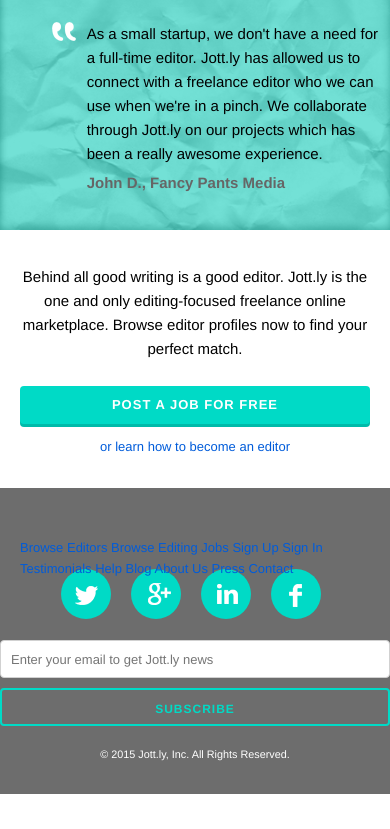
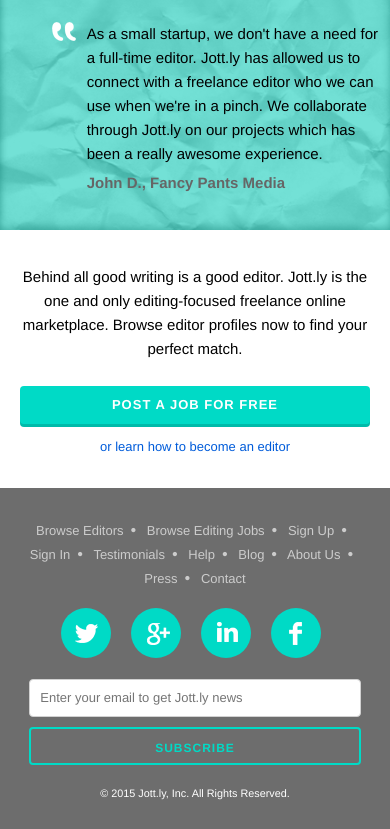
Before and after one commit to astridparisUX/Jottly, a website: page index.html in a window 390 px wide. Shown: the part 2367-3196 px from the top of the page. Before the commit the page ends 3161 px from the top, so only its background shows below. Drawn offline with Linux system fonts and the light colour scheme.

Commit message:
Added links to social media icons in footer, adjusted mobile version of footer links & form

```diff
--- a/css/styles.css
+++ b/css/styles.css
@@ -107,7 +107,7 @@
   text-transform: uppercase;
   white-space: nowrap;
 }
- @media only screen and (max-width: 400px) {
+ @media only screen and (max-width: 959px) {
   .button, .button-primary {
     width: 100%;
   }
@@ -296,7 +296,7 @@
   padding: 0 32px;
   white-space: nowrap;
 }
-  @media only screen and (max-width: 400px) {
+  @media only screen and (max-width: 959px) {
     #header-responsive {
       margin-top: -19%;
       margin-bottom: -19%;
@@ -320,7 +320,7 @@
 #logo {
     padding-bottom: 25px;
 }
-   @media only screen and (max-width: 400px) {
+   @media only screen and (max-width: 959px) {
       #header-responsive #header-nav #logo { /* Makes nav area shorter vertically (decreases white space) */
         margin-bottom: 1%;
         margin-left: 4%;
@@ -328,7 +328,7 @@
         width: 100px;
       }
     }
-   @media only screen and (max-width: 400px) {
+   @media only screen and (max-width: 959px) {
       #header-responsive #header-nav #menu { /* Makes nav area shorter vertically (decreases white space) */
         float: right;
         margin-right: 6%;
@@ -344,7 +344,7 @@
     margin: 0;
     padding: 0;
 }
-    @media only screen and (max-width: 400px) {
+    @media only screen and (max-width: 959px) {
       #hero, #hero-overlay {
         height: 245px;
       }
@@ -357,7 +357,7 @@
   color: #fff;
   margin-top: 93px;
 }
-    @media only screen and (max-width: 400px) {
+    @media only screen and (max-width: 959px) {
       #hero {
         background-position: top 0px center;
       }
@@ -374,7 +374,7 @@
   top:  50%;
   transform: translateY(65%);
 }
-    @media only screen and (max-width: 400px) {
+    @media only screen and (max-width: 959px) {
       #hero-button {
         text-align: center;
         transform: none;
@@ -385,13 +385,13 @@
   position: relative;
   top:  0;
 }
-    @media only screen and (max-width: 400px) {
+    @media only screen and (max-width: 959px) {
       #hero-copy {
         top: -24%;
         transform: translateY(36%);
       }
     }
-    @media only screen and (max-width: 400px) {
+    @media only screen and (max-width: 959px) {
       #hero-copy h1 {
         font-size: 2.8rem;
       }
@@ -405,7 +405,7 @@
   padding-bottom: 2.3rem;
   padding-top: 5.3rem;
 }
-    @media only screen and (max-width: 400px) { /* For screens 400px & below, decrease white space on top & bottom*/
+    @media only screen and (max-width: 959px) {
       #steps  {
         padding-bottom: 0;
         padding-top: 2.2rem;
@@ -415,13 +415,13 @@
 #steps img {
   padding-bottom: 10px;
 }
-    @media only screen and (max-width: 400px) { /* For screens 400px & below, hide icons*/
+    @media only screen and (max-width: 959px) {
       #steps img {
         display: none;
       }
     }
 
-    @media only screen and (max-width: 400px) { /* For screens 400px & below, hide icons*/
+    @media only screen and (max-width: 959px) {
       #steps h3 {
         font-size: 2rem;
       }
@@ -445,13 +445,13 @@
   padding: 0;
   padding-top: 7.0rem;
 }
-  @media only screen and (max-width: 400px) {
+  @media only screen and (max-width: 959px) {
     #screenshot {
       padding-top: 2.5rem;
     }
   }
 
-  @media only screen and (max-width: 400px) {
+  @media only screen and (max-width: 959px) {
     #screenshot h2 {
       font-size: 2.1rem;
     }
@@ -473,7 +473,7 @@
   margin-right: 25px;
   width: 100px;
 }
-  @media only screen and (max-width: 400px) { /* Hide icons when viewing at 400px or below */
+  @media only screen and (max-width: 959px) {
     .circle {
       display: none;
     }
@@ -503,26 +503,26 @@
   padding-bottom: 3.0rem;
   padding-top: 7.0rem;
 }
-  @media only screen and (max-width: 400px) {
+  @media only screen and (max-width: 959px) {
     #features {
       padding-bottom: 1.5rem;
       padding-top: 3rem;
     }
   }
 
-  @media only screen and (max-width: 400px) { /* Makes h2s same size as h2s in Screenshot section */
+  @media only screen and (max-width: 959px) { /* Makes h2s same size as h2s in Screenshot section */
     #features h2 {
       font-size: 2.1rem;
     }
   }
 
-  @media only screen and (max-width: 400px) { /* Makes h2s same size as h2s in Screenshot section */
+  @media only screen and (max-width: 959px) { /* Makes h2s same size as h2s in Screenshot section */
     #features p {
       margin-bottom: 0.5rem;
     }
   }
 
-  @media only screen and (max-width: 400px) {
+  @media only screen and (max-width: 959px) {
     #features hr {
       margin-top: 2rem;
       margin-bottom: 2.5rem;
@@ -576,7 +576,7 @@
   margin-right: 55px;
   width: 100px;
 }
-  @media only screen and (max-width: 400px) {
+  @media only screen and (max-width: 959px) {
     .quotes-avatar {
       display: none;
     }
@@ -592,7 +592,7 @@
   padding-bottom: 2.0rem;
   padding-top: 10.5rem;
 }
-   @media only screen and (max-width: 400px) {
+   @media only screen and (max-width: 959px) {
     #quotes-padding {
       margin-left: 3%;
       padding-bottom: 1rem;
@@ -606,7 +606,7 @@
   padding-bottom: 1.5rem;
   padding-top: 5.0rem;
 }
-  @media only screen and (max-width: 400px) {
+  @media only screen and (max-width: 959px) {
     #final-cta {
       padding-bottom: 0.5rem;
       padding-top: 3.5rem;
@@ -618,7 +618,7 @@
   font-size: 13px;
 }
 
-  @media only screen and (max-width: 400px) {
+  @media only screen and (max-width: 959px) {
     #final-cta p {
       text-align: center;
 
@@ -630,6 +630,12 @@
 .button-subscribe {
   float: right;
 }
+  @media only screen and (max-width: 959px) {
+    .button-subscribe {
+      float:  none;
+      width: 85%;
+    }
+  }
 
 .copyright {
   color: #fff;
@@ -638,7 +644,7 @@
   margin-top: 10px;
   margin-left: 0;
 }
-  @media only screen and (max-width: 400px) {
+  @media only screen and (max-width: 959px) {
     .copyright {
       text-align: center;
     }
@@ -651,7 +657,7 @@
   padding-top: 5.0rem;
   width: 100%;
 }
-  @media only screen and (max-width: 400px) {
+  @media only screen and (max-width: 959px) {
     .footer {
       padding-top: 3.0rem;
     }
@@ -663,19 +669,41 @@
     }
   }
 
-  @media only screen and (min-width: 960px) {
+    @media only screen and (max-width: 959px) {
+    #footerbullets {
+      color: #ccc;
+      font-size: 1.5rem;
+      font-weight: bolder;
+    }
+  }
+
+  @media only screen and (max-width: 959px) {
+    #footerlinks {
+      color: #ccc;
+      white-space: nowrap;
+    }
+  }
+
+  @media only screen and (min-width: 960px) {  /* Hides the smaller version of the footer at 960px+ */
     .footer-mobile {
       display: none;
     }
   }
 
-    @media only screen and (max-width: 959px) {
+  @media only screen and (max-width: 959px) {  /* Shows the smaller version of the footer at 959px and smaller */
     .footer-mobile {
       background-color: #6d6d6d;
       font-size: 13px;
-      padding-bottom: 3.0rem;
-      padding-top: 5.0rem;
+      padding-bottom: 2.75rem;
+      padding-top: 3.0rem;
+      text-align: center;
       width: 100%;
+    }
+  }
+
+  @media only screen and (max-width: 959px) { /* Not sure why this isn't overriding the initial a:hover for the page */
+    #footer-links a:hover {
+      color: #fff;
     }
   }
 
@@ -683,17 +711,13 @@
   list-style: none;
 }
 
-.footer ul li a {
-  color: #fff;
-}
-
 .form-subscribe {
   width: 62%;
 }
-  @media only screen and (max-width: 400px) {
+  @media only screen and (max-width: 959px) {
     .form-subscribe {
       margin-bottom: 2.5%;
-      width: 100%;
+      width: 85%;
     }
   }
 
@@ -721,38 +745,82 @@
   text-align: center;
   width: 44px;
 }
-  @media only screen and (max-width: 400px) {
-    .social-circles {
+
+  @media only screen and (max-width: 959px) {
+    .social-circles-mobile {
+     background: #00dac6;
+     border: none;
+     border-radius: 50%;
+       -moz-border-radius: 50%;
+       -webkit-border-radius: 50%;
+     float: right;
      height: 50px;
      margin-left: 20px;
+     text-align: center;
      width: 50px;
     }
   }
 
-  @media only screen and (max-width: 400px) {
-    .social {
+  @media only screen and (max-width: 959px) {
+    .social-mobile {
       float: left;
       margin-bottom: 6%;
       margin-left: 6%;
-      margin-top: -3%;
+      margin-top: 5%;
+    }
+  }
+  @media only screen and (max-width: 959px) {
+    .social-mobile a:hover {
+      background: #00baa9;
+      border: none;
+      border-radius: 50%;
+        -moz-border-radius: 50%;
+        -webkit-border-radius: 50%;
+      float: right;
+      height: 50px;
+      text-align: center;
+      width: 50px;
     }
   }
 
 .social-circles #twitter {
   margin-top: 33%;
 }
+  @media only screen and (max-width: 959px) {
+    .social-circles-mobile #twitter {
+      margin-top: 33%;
+    }
+  }
 
 .social-circles #google {
   margin-left: 12%;
   margin-top: 28%;
 }
+  @media only screen and (max-width: 959px) {
+    .social-circles-mobile #google {
+      margin-left: 10%;
+      margin-top: 30%;
+    }
+  }
 
 .social-circles #linkedin {
   margin-left: 4%;
   margin-top: 29%;
 }
+  @media only screen and (max-width: 959px) {
+    .social-circles-mobile #linkedin {
+      margin-left: 4%;
+      margin-top: 29%;
+    }
+  }
 
 .social-circles #facebook {
   margin-left: -1%;
   margin-top: 29%;
 }
+  @media only screen and (max-width: 959px) {
+    .social-circles-mobile #facebook {
+      margin-left: -2%;
+      margin-top: 29%;
+    }
+  }
--- a/index.html
+++ b/index.html
@@ -378,24 +378,24 @@
     <div class="footer-mobile">
     <div class="container">
       <div class="row">
-          <a href="#">Browse Editors</a>
-          <a href="#">Browse Editing Jobs</a>
-          <a href="#">Sign Up</a>
-          <a href="#">Sign In</a>
-          <a href="#">Testimonials</a>
-          <a href="#">Help</a>
-          <a href="#">Blog</a>
-          <a href="#">About Us</a>
-          <a href="#">Press</a>
-          <a href="#">Contact</a>
+        <a href="#" id="footerlinks">Browse Editors</a>&nbsp;&nbsp;<span id="footerbullets">&#149;</span>&nbsp;&nbsp;
+        <a href="#" id="footerlinks">Browse Editing Jobs</a>&nbsp;&nbsp;<span id="footerbullets">&#149;</span>&nbsp;&nbsp;
+        <a href="#" id="footerlinks">Sign Up</a>&nbsp;&nbsp;<span id="footerbullets">&#149;</span>&nbsp;&nbsp;
+        <a href="#" id="footerlinks">Sign In</a>&nbsp;&nbsp;<span id="footerbullets">&#149;</span>&nbsp;&nbsp;
+        <a href="#" id="footerlinks">Testimonials</a>&nbsp;&nbsp;<span id="footerbullets">&#149;</span>&nbsp;&nbsp;
+        <a href="#" id="footerlinks">Help</a>&nbsp;&nbsp;<span id="footerbullets">&#149;</span>&nbsp;&nbsp;
+        <a href="#" id="footerlinks">Blog</a>&nbsp;&nbsp;<span id="footerbullets">&#149;</span>&nbsp;&nbsp;
+        <a href="#" id="footerlinks">About Us</a>&nbsp;&nbsp;<span id="footerbullets">&#149;</span>&nbsp;&nbsp;
+        <a href="#" id="footerlinks">Press</a>&nbsp;&nbsp;<span id="footerbullets">&#149;</span>&nbsp;&nbsp;
+        <a href="#" id="footerlinks">Contact</a>
       </div>
 
         <div class="three columns">
-          <div class="social">
-            <div class="social-circles"><img src="images/facebook.png" alt="Facebook icon" title="Facebook icon" id="facebook"></div>
-            <div class="social-circles"><img src="images/linkedin.png" alt="LinkedIn icon" title="LinkedIn icon" id="linkedin"></div>
-            <div class="social-circles"><img src="images/google.png" alt="Google icon" title="Google icon" id="google"></div>
-            <div class="social-circles"><img src="images/twitter.png" alt="Twitter icon" title="Twitter icon" id="twitter"></div>
+          <div class="social-mobile">
+            <div class="social-circles-mobile"><a><img src="images/facebook.png" alt="Facebook icon" title="Facebook icon" id="facebook"></a></div>
+            <div class="social-circles-mobile"><a><img src="images/linkedin.png" alt="LinkedIn icon" title="LinkedIn icon" id="linkedin"></a></div>
+            <div class="social-circles-mobile"><a><img src="images/google.png" alt="Google icon" title="Google icon" id="google"></a></div>
+            <div class="social-circles-mobile"><a><img src="images/twitter.png" alt="Twitter icon" title="Twitter icon" id="twitter"></a></div>
         </div>
         </div>
       </div>
```
